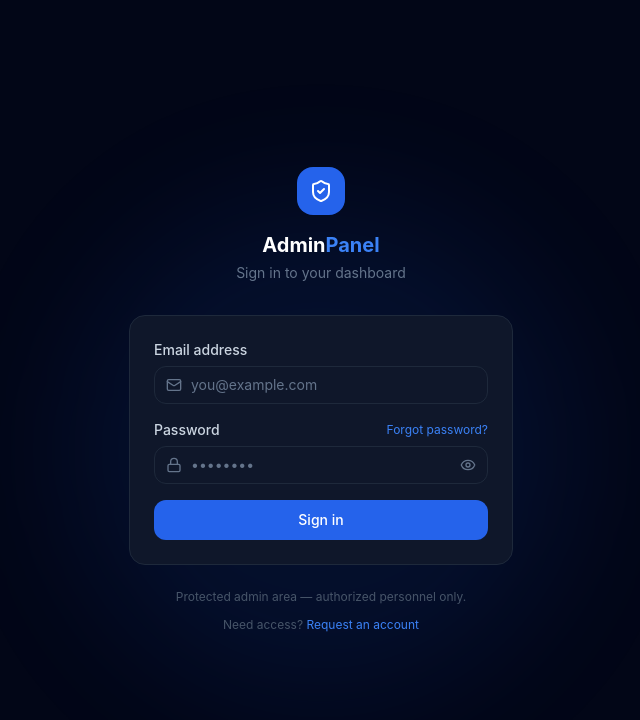
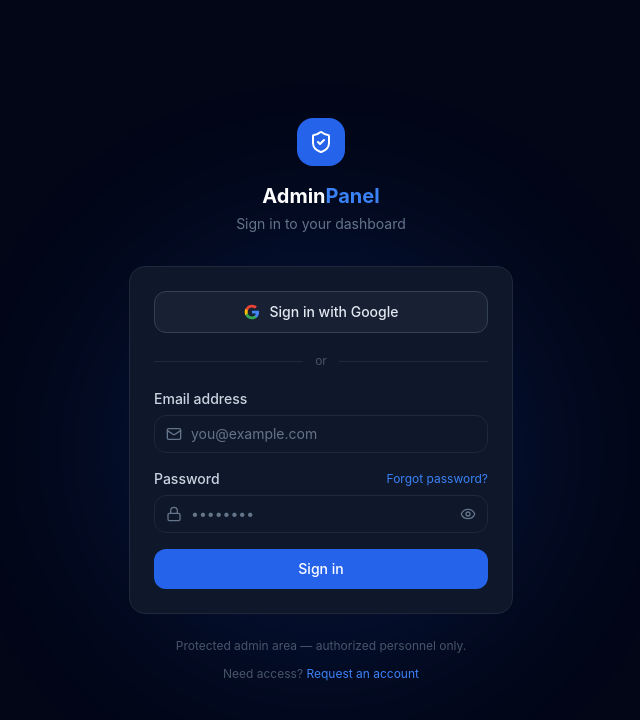
Before and after one commit to akanecrane503-max/SafeTrade-Admin, a React (Vite) app: page /login in a window 1280 px wide. Shown: the top 720 px of the page, without its empty margins (319-959 px from the left). Built offline with nearby package versions, Linux system fonts and the light colour scheme; no server answers.

Commit message:
Update Login.jsx

```diff
--- a/src/pages/Login.jsx
+++ b/src/pages/Login.jsx
@@ -8,7 +8,8 @@ export default function Login() {
   const [email, setEmail] = useState('');
   const [password, setPassword] = useState('');
   const [showPassword, setShowPassword] = useState(false);
-  const { signIn, signingIn, error, errorType } = useAdminAuth();
+  const [googleLoading, setGoogleLoading] = useState(false);
+  const { signIn, signInWithGoogle, signingIn, error, errorType } = useAdminAuth();
   const navigate = useNavigate();
   const location = useLocation();
 
@@ -19,6 +20,17 @@ export default function Login() {
       const redirectTo = location.state?.from?.pathname || ROUTES.DASHBOARD;
       navigate(redirectTo, { replace: true, state: { justApproved: result.justApproved } });
     } catch {
+      // error state is already handled by useAdminAuth
+    }
+  }
+
+  async function handleGoogleSignIn() {
+    setGoogleLoading(true);
+    try {
+      await signInWithGoogle();
+      // Browser redirects to Google here — no further code runs on success.
+    } catch {
+      setGoogleLoading(false);
       // error state is already handled by useAdminAuth
     }
   }
@@ -41,20 +53,41 @@ export default function Login() {
         </div>
 
         <div className="card p-6">
-          <form onSubmit={handleSubmit} className="space-y-4">
-            {error && errorType === 'pending' && (
-              <div className="flex items-start gap-2.5 bg-amber-500/10 border border-amber-500/20 rounded-xl px-3 py-2.5">
+          {(error && errorType === 'pending') && (
+            <div className="flex items-start gap-2.5 bg-amber-500/10 border border-amber-500/20 rounded-xl px-3 py-2.5 mb-4">
               <Clock className="w-4 h-4 text-amber-400 shrink-0 mt-0.5" />
               <p className="text-sm text-amber-300">{error}</p>
             </div>
           )}
-            {error && errorType !== 'pending' && (
-              <div className="flex items-center gap-2 bg-red-500/10 border border-red-500/20 rounded-xl px-3 py-2.5">
+          {(error && errorType !== 'pending') && (
+            <div className="flex items-center gap-2 bg-red-500/10 border border-red-500/20 rounded-xl px-3 py-2.5 mb-4">
               <AlertCircle className="w-4 h-4 text-red-400 shrink-0" />
               <p className="text-sm text-red-400">{error}</p>
             </div>
           )}
 
+          <button
+            type="button"
+            onClick={handleGoogleSignIn}
+            disabled={googleLoading || signingIn}
+            className="w-full flex items-center justify-center gap-2.5 py-2.5 rounded-xl border border-slate-700 bg-slate-800/60 text-slate-200 text-sm font-medium hover:bg-slate-800 transition-colors disabled:opacity-50"
+          >
+            <svg width="16" height="16" viewBox="0 0 24 24">
+              <path fill="#4285F4" d="M22.56 12.25c0-.78-.07-1.53-.2-2.25H12v4.26h5.92c-.26 1.37-1.04 2.53-2.21 3.31v2.77h3.57c2.08-1.92 3.28-4.74 3.28-8.09z"/>
+              <path fill="#34A853" d="M12 23c2.97 0 5.46-.98 7.28-2.66l-3.57-2.77c-.98.66-2.23 1.06-3.71 1.06-2.86 0-5.29-1.93-6.16-4.53H2.18v2.84C3.99 20.53 7.7 23 12 23z"/>
+              <path fill="#FBBC05" d="M5.84 14.09c-.22-.66-.35-1.36-.35-2.09s.13-1.43.35-2.09V7.07H2.18C1.43 8.55 1 10.22 1 12s.43 3.45 1.18 4.93l2.85-2.22.81-.62z"/>
+              <path fill="#EA4335" d="M12 5.38c1.62 0 3.06.56 4.21 1.64l3.15-3.15C17.45 2.09 14.97 1 12 1 7.7 1 3.99 3.47 2.18 7.07l3.66 2.84c.87-2.6 3.3-4.53 6.16-4.53z"/>
+            </svg>
+            {googleLoading ? 'Redirecting...' : 'Sign in with Google'}
+          </button>
+
+          <div className="flex items-center gap-3 my-5">
+            <div className="flex-1 h-px bg-slate-800" />
+            <span className="text-xs text-slate-600">or</span>
+            <div className="flex-1 h-px bg-slate-800" />
+          </div>
+
+          <form onSubmit={handleSubmit} className="space-y-4">
             <div>
               <label className="block text-sm font-medium text-slate-300 mb-1.5">
                 Email address
```
Lines whose indentation alone changed are shown as unchanged.
